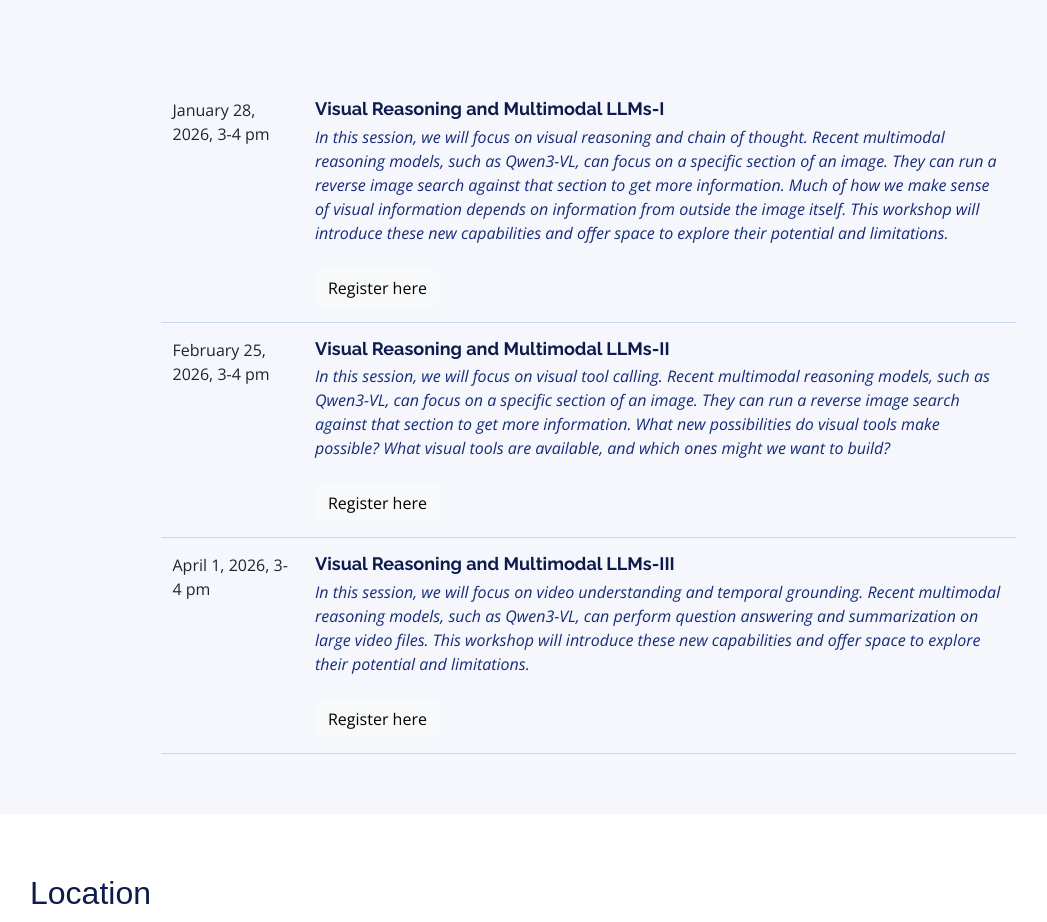
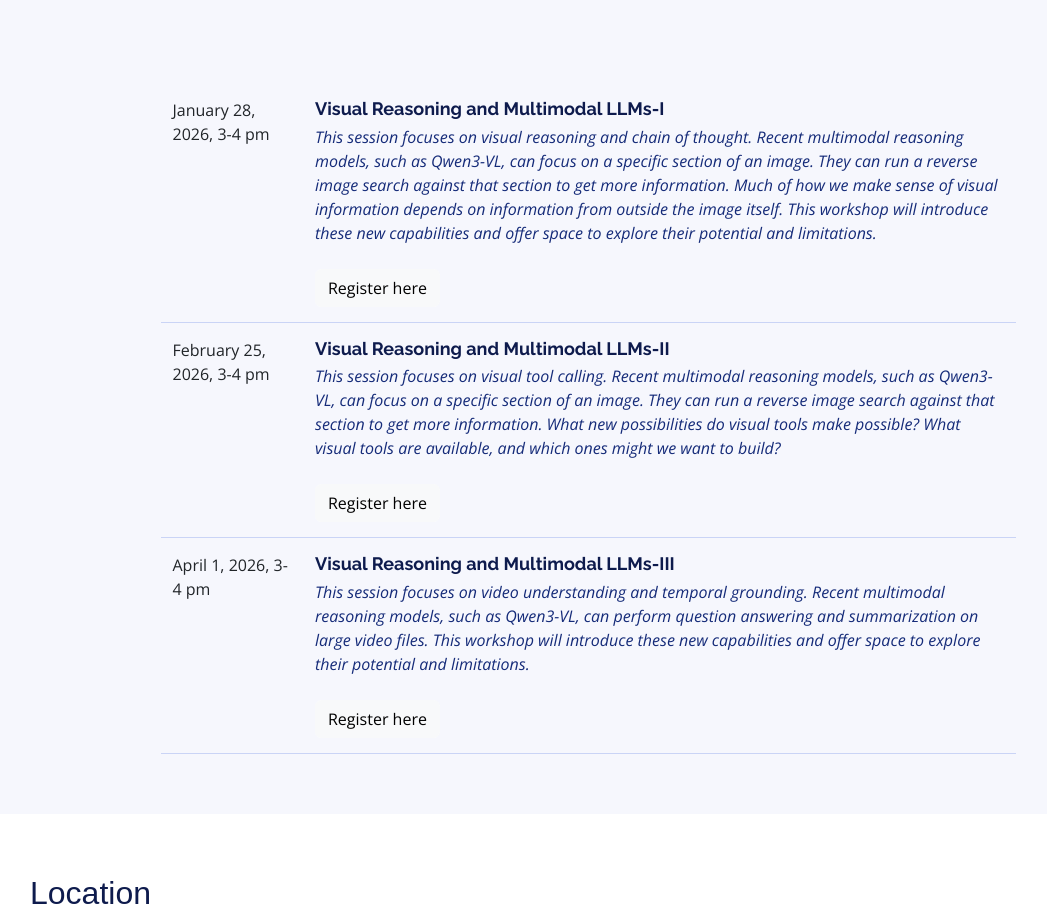
Before and after one commit to PULdischo/responsible-ai, an Eleventy site: page index.njk in a window 1280 px wide. Shown: the part 940-1862 px from the top of the page, without its empty margins (52-1099 px from the left). Built offline with nearby package versions, Linux system fonts and the light colour scheme; Eleventy itself is replaced by a stand-in of ours; files that its build step writes are made by us from their sources; a web font is replaced by a local one.

Commit message:
mom feedback

```diff
--- a/index.njk
+++ b/index.njk
@@ -44,7 +44,7 @@ aboutEvent: Responsible AI is a series of workshops that will introduce you to t
               <div class="col-md-2"><time>January 28, 2026, 3-4 pm</time></div>
               <div class="col-md-10">
                 <h4>Visual Reasoning and Multimodal LLMs-I</h4>
-                <p>In this session, we will focus on visual reasoning and chain of thought. Recent multimodal reasoning models, such as Qwen3-VL, can focus on a specific section of an image. They can run a reverse image search against that section to get more information. Much of how we make sense of visual information depends on information from outside the image itself. This workshop will introduce these new capabilities and offer space to explore their potential and limitations.</p>
+                <p>This session focuses on visual reasoning and chain of thought. Recent multimodal reasoning models, such as Qwen3-VL, can focus on a specific section of an image. They can run a reverse image search against that section to get more information. Much of how we make sense of visual information depends on information from outside the image itself. This workshop will introduce these new capabilities and offer space to explore their potential and limitations.</p>
               <br>
                 <a href="https://libcal.princeton.edu/event/16041508"><button type="button" class="btn btn-light">Register here</button></a>
               </div>
@@ -61,7 +61,7 @@ aboutEvent: Responsible AI is a series of workshops that will introduce you to t
               <div class="col-md-2"><time>February 25, 2026, 3-4 pm</time></div>
               <div class="col-md-10">
                 <h4>Visual Reasoning and Multimodal LLMs-II</h4>
-                <p>In this session, we will focus on visual tool calling. Recent multimodal reasoning models, such as Qwen3-VL, can focus on a specific section of an image. They can run a reverse image search against that section to get more information. What new possibilities do visual tools make possible? What visual tools are available, and which ones might we want to build?</p>
+                <p>This session focuses on visual tool calling. Recent multimodal reasoning models, such as Qwen3-VL, can focus on a specific section of an image. They can run a reverse image search against that section to get more information. What new possibilities do visual tools make possible? What visual tools are available, and which ones might we want to build?</p>
                 <br>
                 <a href="https://libcal.princeton.edu/event/16041988"><button type="button" class="btn btn-light">Register here</button></a>
               </div>
@@ -77,7 +77,7 @@ aboutEvent: Responsible AI is a series of workshops that will introduce you to t
               <div class="col-md-2"><time>April 1, 2026, 3-4 pm</time></div>
               <div class="col-md-10">
                 <h4>Visual Reasoning and Multimodal LLMs-III</h4>
-                <p>In this session, we will focus on video understanding and temporal grounding. Recent multimodal reasoning models, such as Qwen3-VL, can perform question answering and summarization on large video files. This workshop will introduce these new capabilities and offer space to explore their potential and limitations.</p>
+                <p>This session focuses on video understanding and temporal grounding. Recent multimodal reasoning models, such as Qwen3-VL, can perform question answering and summarization on large video files. This workshop will introduce these new capabilities and offer space to explore their potential and limitations.</p>
                 <br>
                 <a href="https://libcal.princeton.edu/event/16042206"><button type="button" class="btn btn-light">Register here</button></a>
               </div>
```
